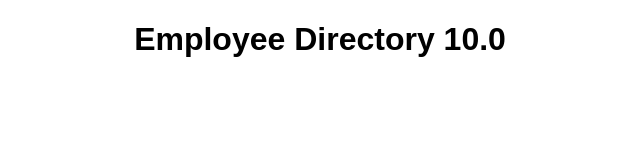
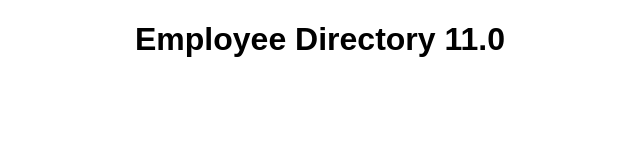
Before and after one commit to jackievas/portfolio2, a plain HTML site: page index.html in a window 1280 px wide. Shown: the whole page, without its empty margins (320-960 px from the left). Drawn offline with Linux system fonts and the light colour scheme.

Commit message:
Update index.html

```diff
--- a/index.html
+++ b/index.html
@@ -7,7 +7,7 @@
     <link rel="stylesheet" href="styles.css">
 </head>
 <body>
-    <h1>Employee Directory 10.0</h1>
+    <h1>Employee Directory 11.0</h1>
 
     <div id="employeeList"></div>
 
```
